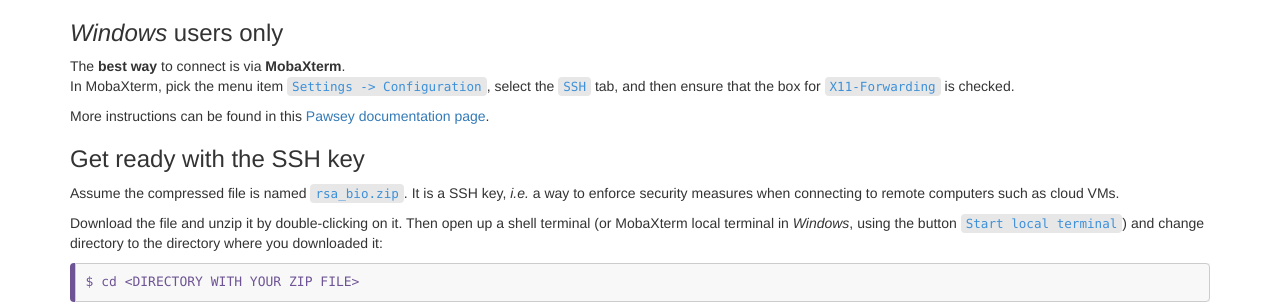
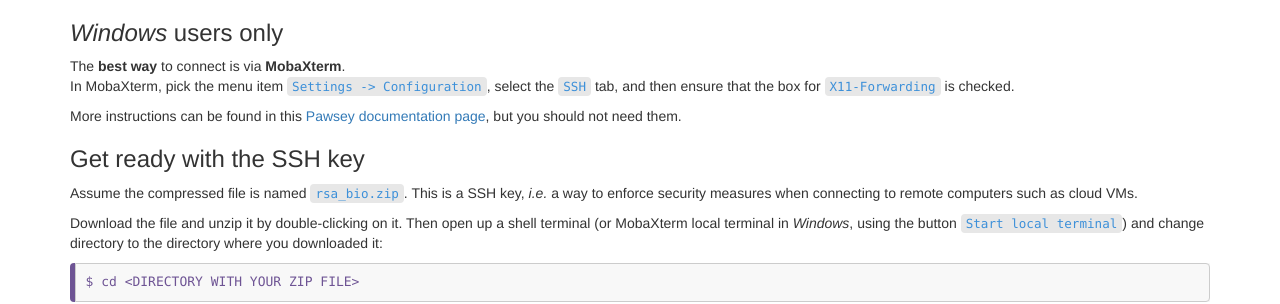
Before and after one commit to PawseySC/containers-bioinformatics-workshop, a Jekyll site: the page built from _episodes/1.prep1-ssh.md, in a window 1280 px wide. Shown: the part 470-774 px from the top of the page. Built offline with Jekyll 4.4.1, drawn with Linux system fonts in a browser that asks for light colours.

Commit message:
minor edits to ssh prep

```diff
--- a/_episodes/1.prep1-ssh.md
+++ b/_episodes/1.prep1-ssh.md
@@ -23,12 +23,12 @@ The **best way** to connect is via **MobaXterm**.
 -->
 In MobaXterm, pick the menu item `Settings -> Configuration`, select the `SSH` tab, and then ensure that the box for `X11-Forwarding` is checked.
 
-More instructions can be found in this [Pawsey documentation page](https://support.pawsey.org.au/documentation/x/Ao22Ag).
+More instructions can be found in this [Pawsey documentation page](https://support.pawsey.org.au/documentation/x/Ao22Ag), but you should not need them.
 
 
 ### Get ready with the SSH key
 
-Assume the compressed file is named `rsa_bio.zip`.  It is a SSH key, *i.e.* a way to enforce security measures when connecting to remote computers such as cloud VMs.
+Assume the compressed file is named `rsa_bio.zip`.  This is a SSH key, *i.e.* a way to enforce security measures when connecting to remote computers such as cloud VMs.
 
 Download the file and unzip it by double-clicking on it.  Then open up a shell terminal (or MobaXterm local terminal in *Windows*, using the button `Start local terminal`) and change directory to the directory where you downloaded it:
 
```
